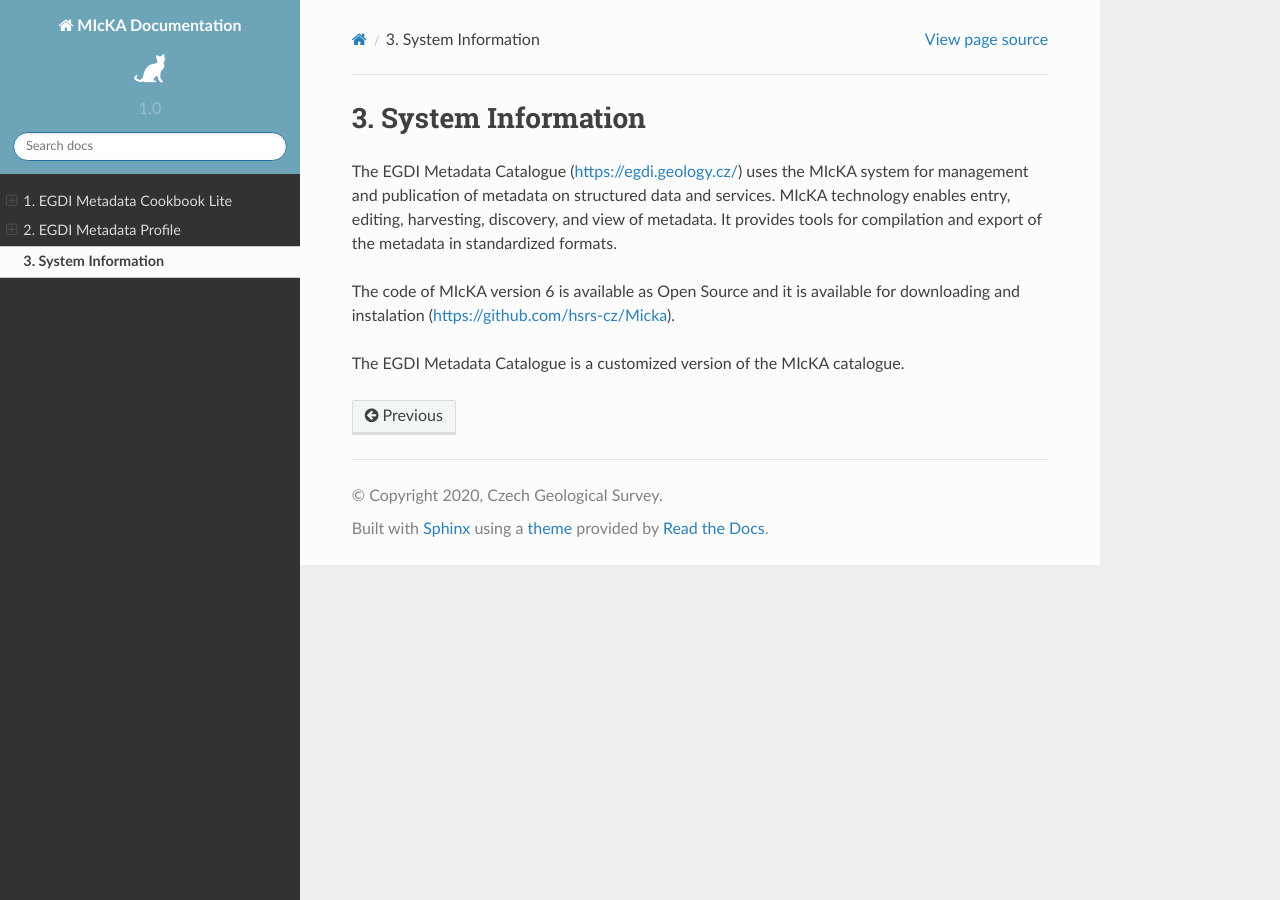
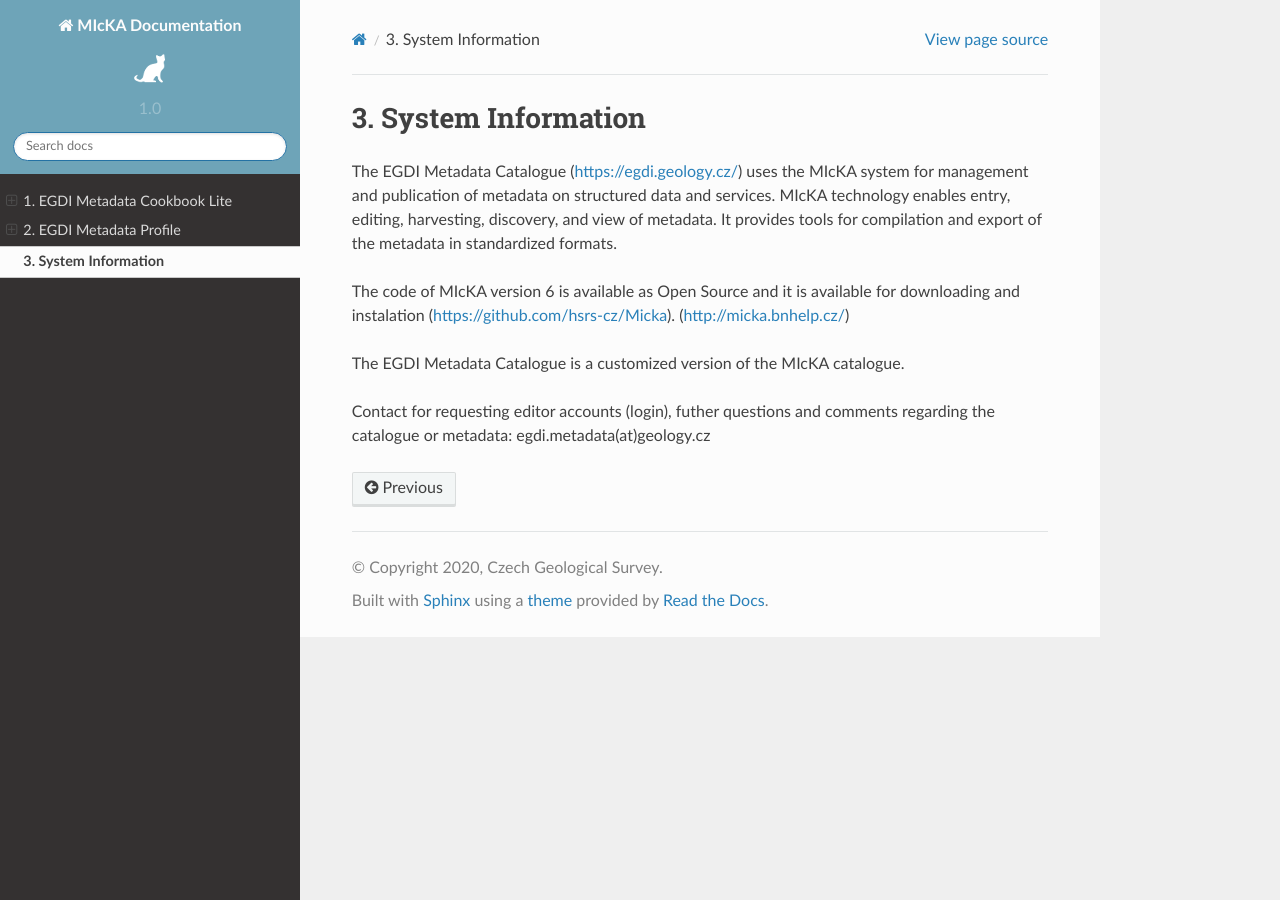
Before and after one commit to CzechGeologicalSurvey/MICKA-Docs, a Sphinx documentation site: the page built from docs/admin.rst, in a window 1280 px wide. Built offline with Sphinx 7.4.7 and the Read the Docs theme 2.0.0, drawn with Linux system fonts in a browser that asks for light colours.

Commit message:
Update admin.rst

```diff
--- a/docs/admin.rst
+++ b/docs/admin.rst
@@ -4,6 +4,8 @@
 
 The EGDI Metadata Catalogue (https://egdi.geology.cz/) uses the MIcKA system for management and publication of metadata on structured data and services. MIcKA technology enables entry, editing, harvesting, discovery, and view of metadata. It provides tools for compilation and export of the metadata in standardized formats.
 
-The code of MIcKA version 6 is available as Open Source and it is available for downloading and instalation (https://github.com/hsrs-cz/Micka).
+The code of MIcKA version 6 is available as Open Source and it is available for downloading and instalation (https://github.com/hsrs-cz/Micka). (http://micka.bnhelp.cz/)
 
 The EGDI Metadata Catalogue is a customized version of the MIcKA catalogue.
+
+Contact for requesting editor accounts (login), futher questions and comments regarding the catalogue or metadata: egdi.metadata(at)geology.cz
```
